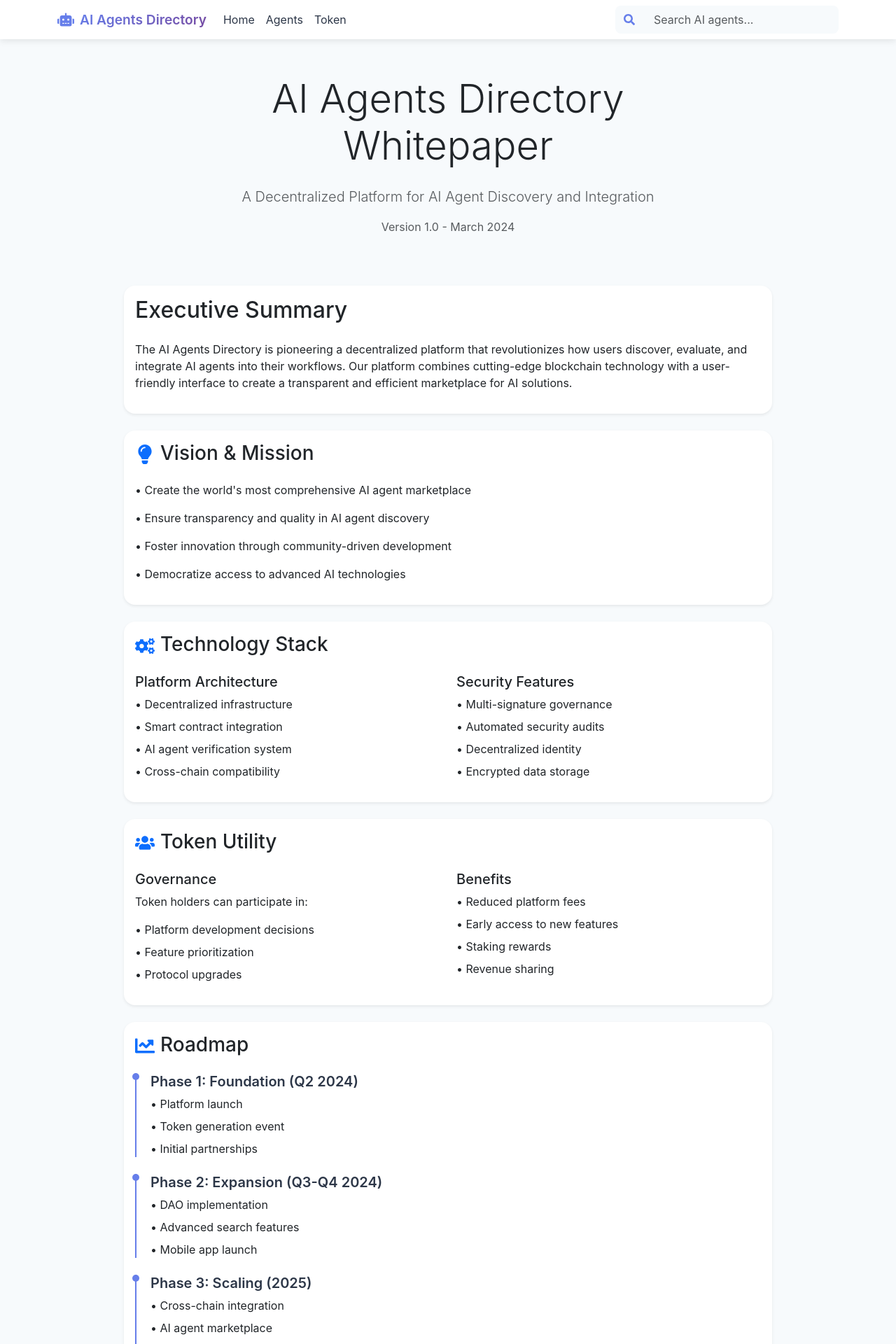
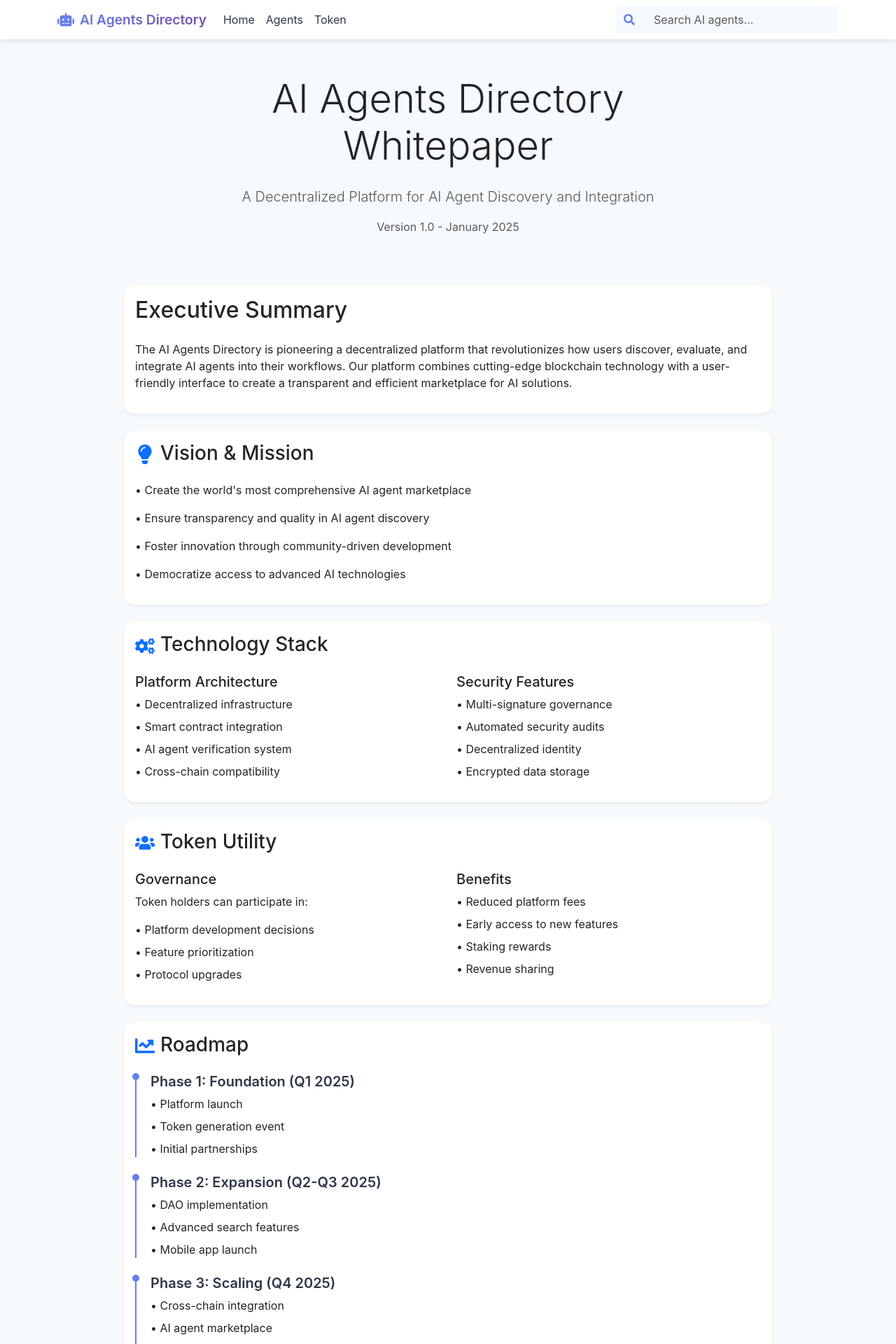
Before and after one commit to Shanni/wataiboo, a React (Create React App) app: page /whitepaper in a window 1280 px wide. Shown: the top 1920 px of the page at 70% size. Built offline with nearby package versions, Linux system fonts and the light colour scheme.

Commit message:
add token

```diff
--- a/src/components/WhitePaper.js
+++ b/src/components/WhitePaper.js
@@ -12,7 +12,7 @@ const WhitePaper = () => {
                         A Decentralized Platform for AI Agent Discovery and Integration
                     </p>
                     <div className="text-muted mb-4">
-                        Version 1.0 - March 2024
+                        Version 1.0 - January 2025
                     </div>
                 </Col>
             </Row>
@@ -111,7 +111,7 @@ const WhitePaper = () => {
                             </h3>
                             <div className="roadmap">
                                 <div className="roadmap-item mb-4">
-                                    <h5>Phase 1: Foundation (Q2 2024)</h5>
+                                    <h5>Phase 1: Foundation (Q1 2025)</h5>
                                     <ul className="list-unstyled">
                                         <li className="mb-2">• Platform launch</li>
                                         <li className="mb-2">• Token generation event</li>
@@ -119,7 +119,7 @@ const WhitePaper = () => {
                                     </ul>
                                 </div>
                                 <div className="roadmap-item mb-4">
-                                    <h5>Phase 2: Expansion (Q3-Q4 2024)</h5>
+                                    <h5>Phase 2: Expansion (Q2-Q3 2025)</h5>
                                     <ul className="list-unstyled">
                                         <li className="mb-2">• DAO implementation</li>
                                         <li className="mb-2">• Advanced search features</li>
@@ -127,7 +127,7 @@ const WhitePaper = () => {
                                     </ul>
                                 </div>
                                 <div className="roadmap-item">
-                                    <h5>Phase 3: Scaling (2025)</h5>
+                                    <h5>Phase 3: Scaling (Q4 2025)</h5>
                                     <ul className="list-unstyled">
                                         <li className="mb-2">• Cross-chain integration</li>
                                         <li className="mb-2">• AI agent marketplace</li>
```
